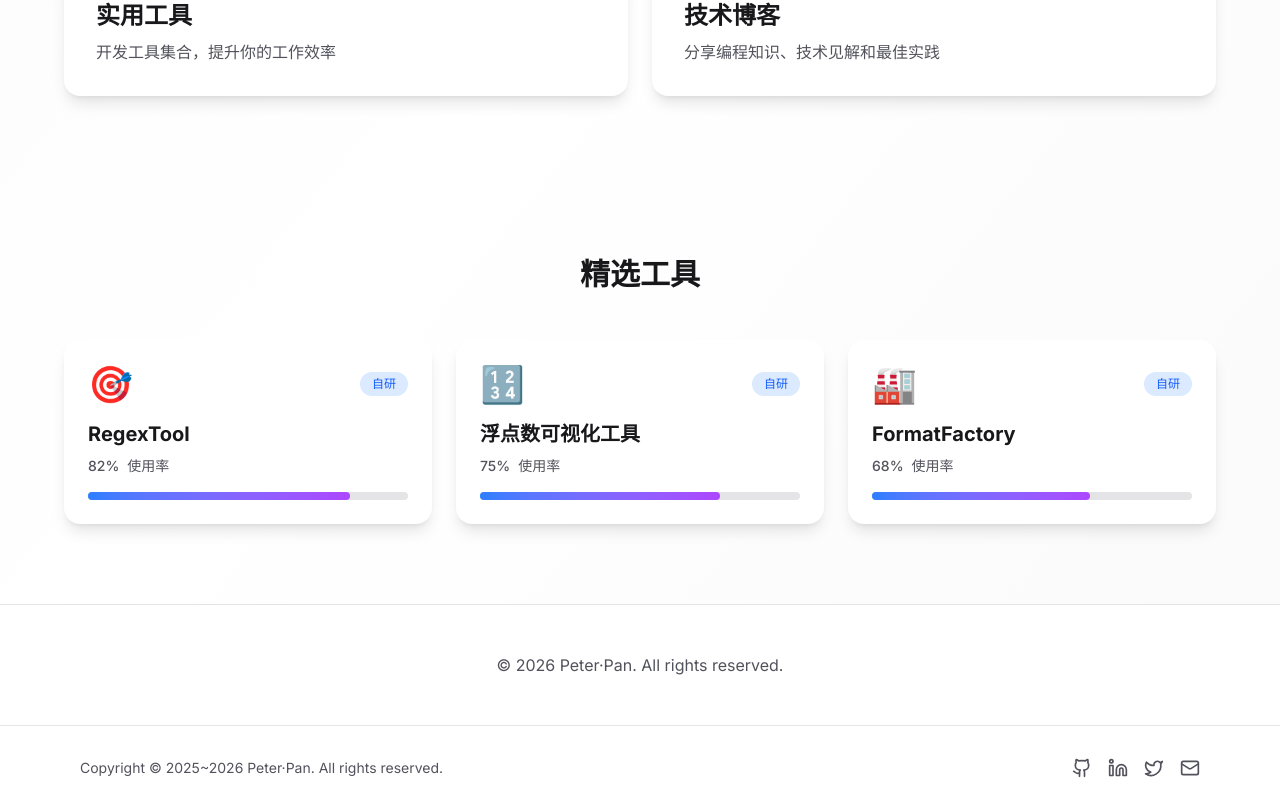
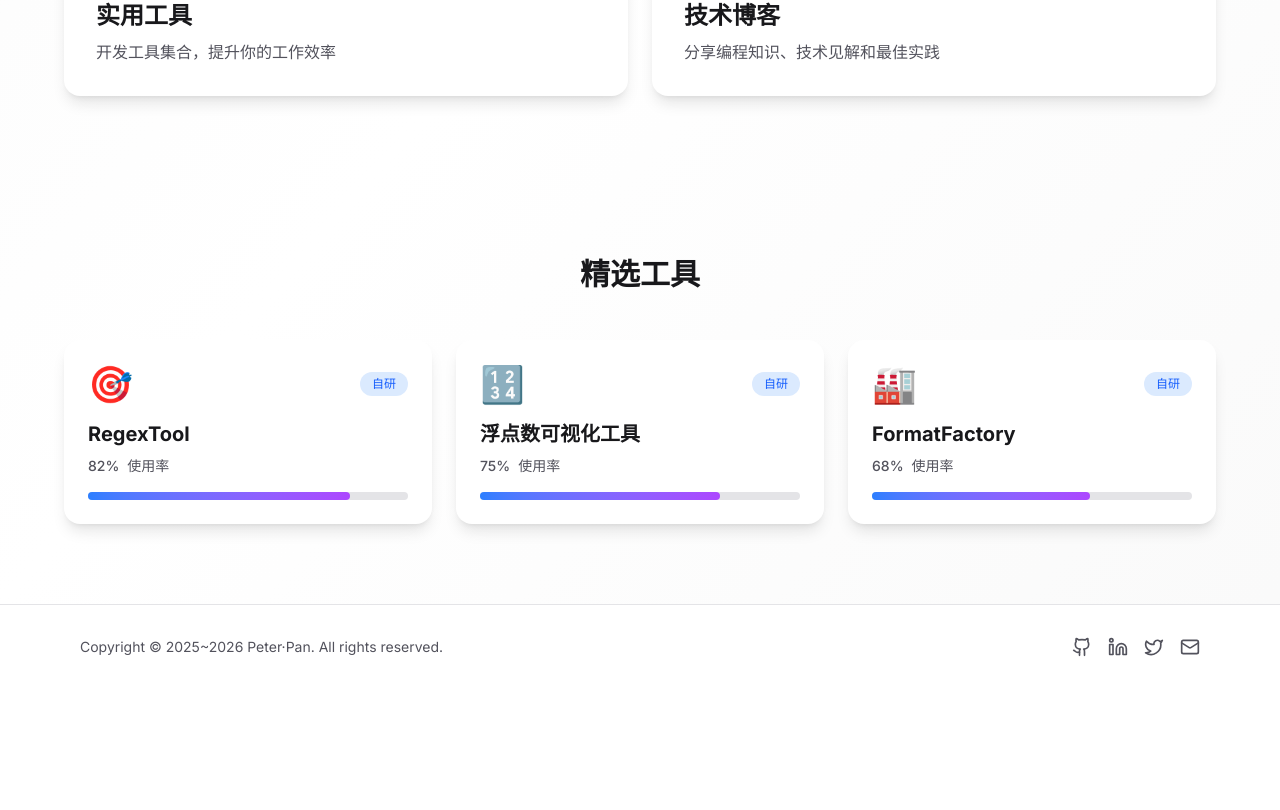
Before and after one commit to panmcai/Peter-Pan, a Next.js app: page / in a window 1280 px wide. Shown: the part 934-1744 px from the top of the page. After the commit the page ends 1623 px from the top, so only its background shows below. Built offline with nearby package versions, Linux system fonts and the light colour scheme; no server answers; the database is empty.

Commit message:
删除多余copyright

```diff
--- a/src/app/page.tsx
+++ b/src/app/page.tsx
@@ -350,15 +350,6 @@ export default function Home() {
           </div>
         </div>
       </section>
-
-      {/* Footer */}
-      <footer className="border-t border-zinc-200 bg-white px-4 py-12 dark:border-zinc-800 dark:bg-zinc-900">
-        <div className="mx-auto max-w-6xl text-center">
-          <p className="text-zinc-600 dark:text-zinc-400">
-            © 2026 Peter·Pan. All rights reserved.
-          </p>
-        </div>
-      </footer>
     </div>
   );
 }
```
